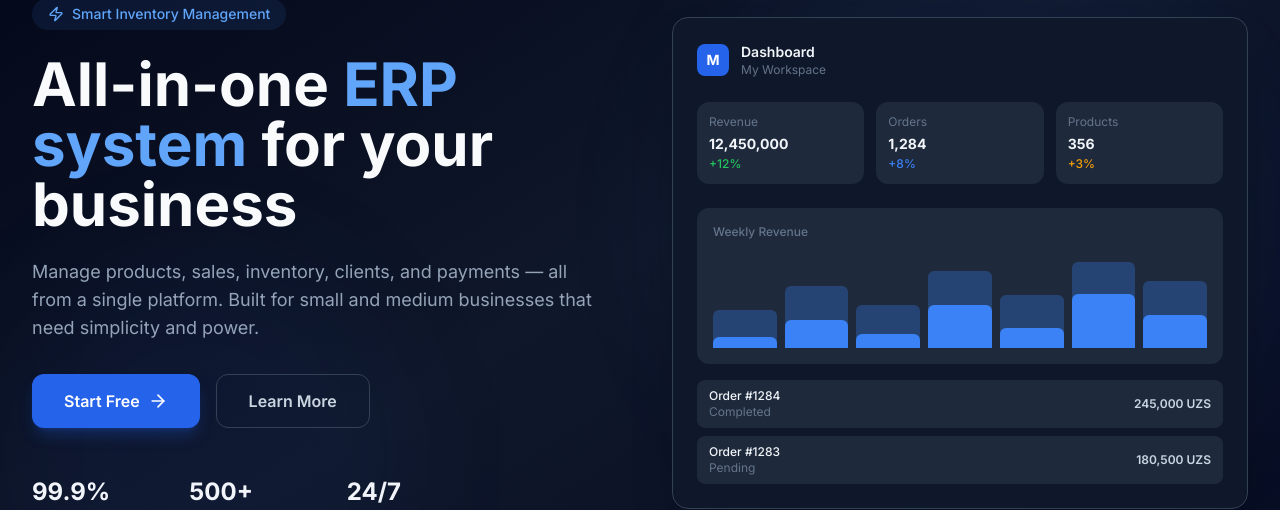
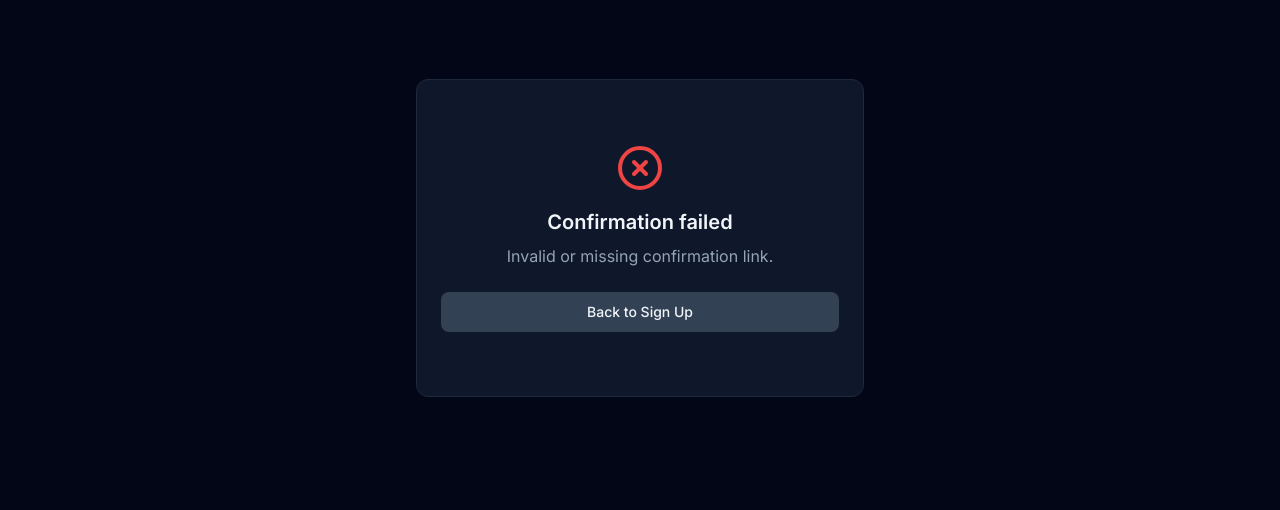
Before and after one commit to 00015972/mirsklada, a React (Vite) app in the folder apps/web/: page /auth/confirm in a window 1280 px wide. Before the commit this address led to /. Shown: the part 162-672 px from the top of the page. Built offline with nearby package versions, Linux system fonts and the light colour scheme; no server answers.

Commit message:
Added ConfirmPage for email verification; updated routing and exports

```diff
--- /dev/null
+++ b/apps/web/src/pages/auth/ConfirmPage.tsx
@@ -0,0 +1,96 @@
+/**
+ * Email Confirmation Page
+ * Handles the token Supabase sends when a user clicks the confirmation link.
+ */
+import { useEffect, useState } from "react";
+import { useNavigate, useSearchParams } from "react-router-dom";
+import { CheckCircle, XCircle, Loader2 } from "lucide-react";
+import { Button, Card, CardContent } from "@/components/ui";
+import { supabase } from "@/lib/supabase";
+import { useAuthStore } from "@/stores";
+
+type Status = "verifying" | "success" | "error";
+
+export function ConfirmPage() {
+  const navigate = useNavigate();
+  const [searchParams] = useSearchParams();
+  const setSession = useAuthStore((state) => state.setSession);
+  const [status, setStatus] = useState<Status>("verifying");
+  const [errorMessage, setErrorMessage] = useState<string>("");
+
+  useEffect(() => {
+    const tokenHash = searchParams.get("token_hash");
+    const type = searchParams.get("type");
+
+    if (!tokenHash || type !== "email") {
+      setErrorMessage("Invalid or missing confirmation link.");
+      setStatus("error");
+      return;
+    }
+
+    supabase.auth
+      .verifyOtp({ token_hash: tokenHash, type: "email" })
+      .then(async ({ data, error }) => {
+        if (error || !data.session) {
+          setErrorMessage(
+            error?.message || "Confirmation failed. The link may have expired.",
+          );
+          setStatus("error");
+          return;
+        }
+
+        await setSession(data.session);
+        setStatus("success");
+
+        setTimeout(() => navigate("/onboarding"), 1500);
+      });
+  }, []);
+
+  return (
+    <div className="min-h-screen bg-surface-50 dark:bg-surface-950 flex items-center justify-center p-4">
+      <Card className="max-w-md w-full text-center">
+        <CardContent className="py-10">
+          {status === "verifying" && (
+            <>
+              <Loader2 className="h-12 w-12 text-primary-500 animate-spin mx-auto mb-4" />
+              <h2 className="text-xl font-semibold text-surface-900 dark:text-surface-100">
+                Verifying your email…
+              </h2>
+            </>
+          )}
+
+          {status === "success" && (
+            <>
+              <CheckCircle className="h-12 w-12 text-green-500 mx-auto mb-4" />
+              <h2 className="text-xl font-semibold text-surface-900 dark:text-surface-100 mb-2">
+                Email confirmed!
+              </h2>
+              <p className="text-surface-500 dark:text-surface-400">
+                Redirecting you to onboarding…
+              </p>
+            </>
+          )}
+
+          {status === "error" && (
+            <>
+              <XCircle className="h-12 w-12 text-red-500 mx-auto mb-4" />
+              <h2 className="text-xl font-semibold text-surface-900 dark:text-surface-100 mb-2">
+                Confirmation failed
+              </h2>
+              <p className="text-surface-500 dark:text-surface-400 mb-6">
+                {errorMessage}
+              </p>
+              <Button
+                variant="secondary"
+                className="w-full"
+                onClick={() => navigate("/signup")}
+              >
+                Back to Sign Up
+              </Button>
+            </>
+          )}
+        </CardContent>
+      </Card>
+    </div>
+  );
+}
--- a/apps/web/src/pages/auth/index.ts
+++ b/apps/web/src/pages/auth/index.ts
@@ -4,3 +4,4 @@
  */
 export { LoginPage } from "./LoginPage";
 export { SignupPage } from "./SignupPage";
+export { ConfirmPage } from "./ConfirmPage";
--- a/apps/web/src/pages/index.ts
+++ b/apps/web/src/pages/index.ts
@@ -15,7 +15,7 @@
  * @connections
  * - Used by: ./router.tsx (route definitions)
  */
-export { LoginPage, SignupPage } from "./auth";
+export { LoginPage, SignupPage, ConfirmPage } from "./auth";
 export { DashboardPage } from "./dashboard";
 export { OnboardingPage } from "./onboarding";
 export { CategoriesPage } from "./categories";
--- a/apps/web/src/router.tsx
+++ b/apps/web/src/router.tsx
@@ -36,6 +36,7 @@ import { ProtectedRoute } from "@/components";
 import {
   LoginPage,
   SignupPage,
+  ConfirmPage,
   DashboardPage,
   OnboardingPage,
   CategoriesPage,
@@ -90,6 +91,11 @@ const routes: RouteObject[] = [
   {
     path: "/signup",
     element: <SignupPage />,
+  },
+
+  {
+    path: "/auth/confirm",
+    element: <ConfirmPage />,
   },
 
   // ═══════════════════════════════════════════════════════════════════
```
